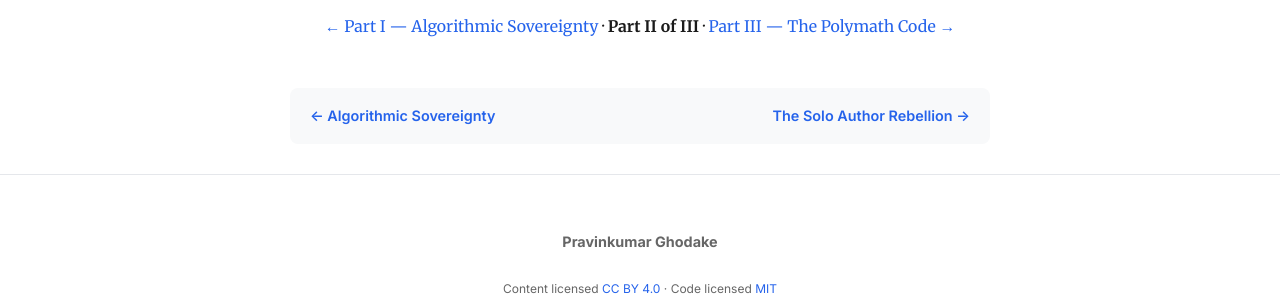
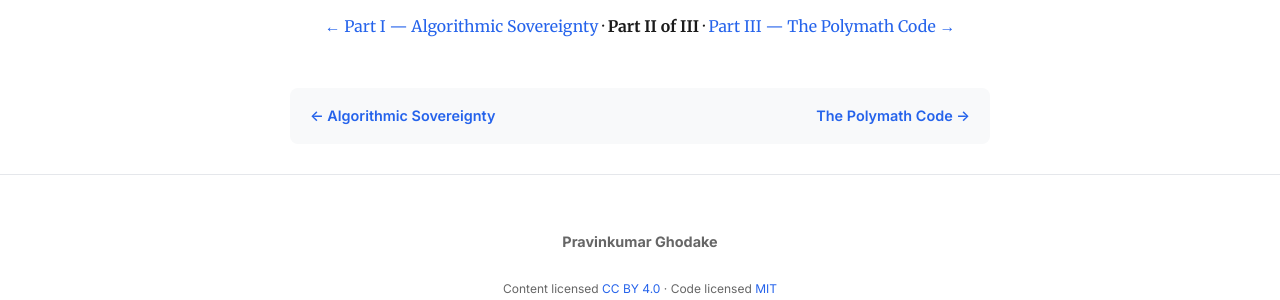
Before and after one commit to pravinkumar-ghodake/sovereign-intellect-blog, a Jekyll site: the page built from _posts/2026-11-08-solo-author-rebellion.md, in a window 1280 px wide and 900 px high, scrolled down 4012 px. Shown: the part 546-846 px from the top of the window. Built offline with Jekyll 4.4.1, drawn with Linux system fonts in a browser that asks for light colours.

Commit message:
Update post.html

```diff
--- a/_layouts/post.html
+++ b/_layouts/post.html
@@ -38,18 +38,15 @@ layout: default
 
   {% if page.series %}
     <nav class="series-nav series-nav-bottom" aria-label="Series navigation">
-      {% if page.part > 1 %}
-        {% assign prev_idx = page.part | minus: 2 %}
-        {% assign prev_post = site.posts | where: "series", page.series | sort: "part" | slice: prev_idx %}
-        <a class="prev" href="{{ prev_post[0].url | relative_url }}">← {{ prev_post[0].title }}</a>
-      {% else %}
+      {% if page.part == 1 %}
         <span></span>
-      {% endif %}
-
-      {% if page.part < s.parts.size %}
-        {% assign next_idx = page.part | minus: 1 %}
-        {% assign next_post = site.posts | where: "series", page.series | sort: "part" | slice: next_idx %}
-        <a class="next" href="{{ next_post[0].url | relative_url }}">{{ next_post[0].title }} →</a>
+        <a class="next" href="{{ site.baseurl }}/2026/11/08/solo-author-rebellion.html">The Solo Author Rebellion →</a>
+      {% elsif page.part == 2 %}
+        <a class="prev" href="{{ site.baseurl }}/2026/10/29/algorithmic-sovereignty.html">← Algorithmic Sovereignty</a>
+        <a class="next" href="{{ site.baseurl }}/2026/11/15/polymath-code.html">The Polymath Code →</a>
+      {% elsif page.part == 3 %}
+        <a class="prev" href="{{ site.baseurl }}/2026/11/08/solo-author-rebellion.html">← The Solo Author Rebellion</a>
+        <span></span>
       {% endif %}
     </nav>
   {% endif %}
```
